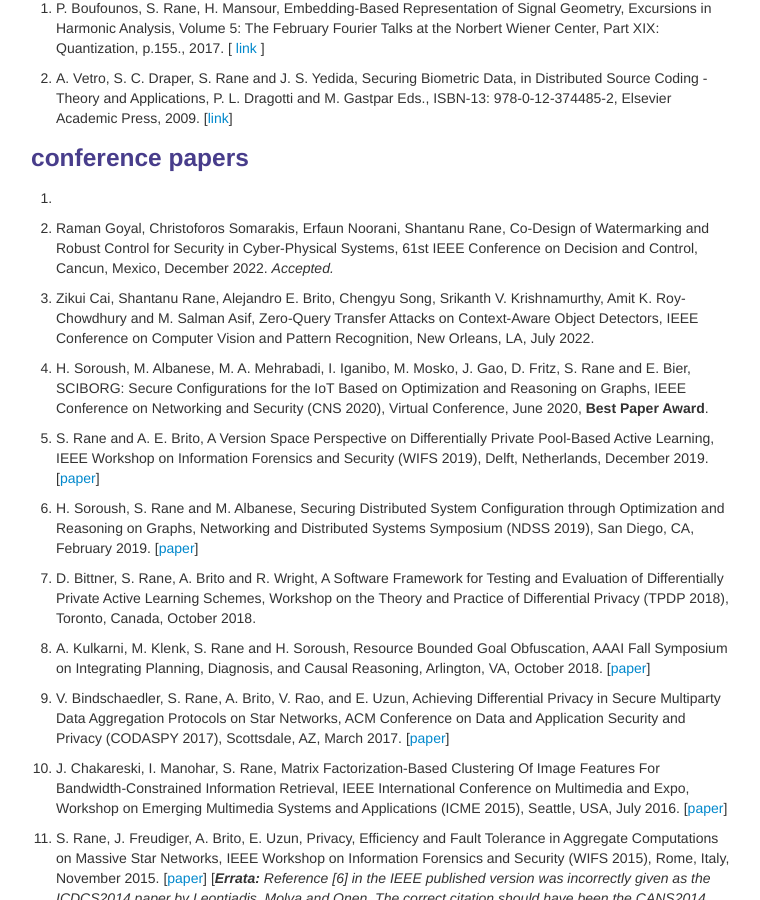
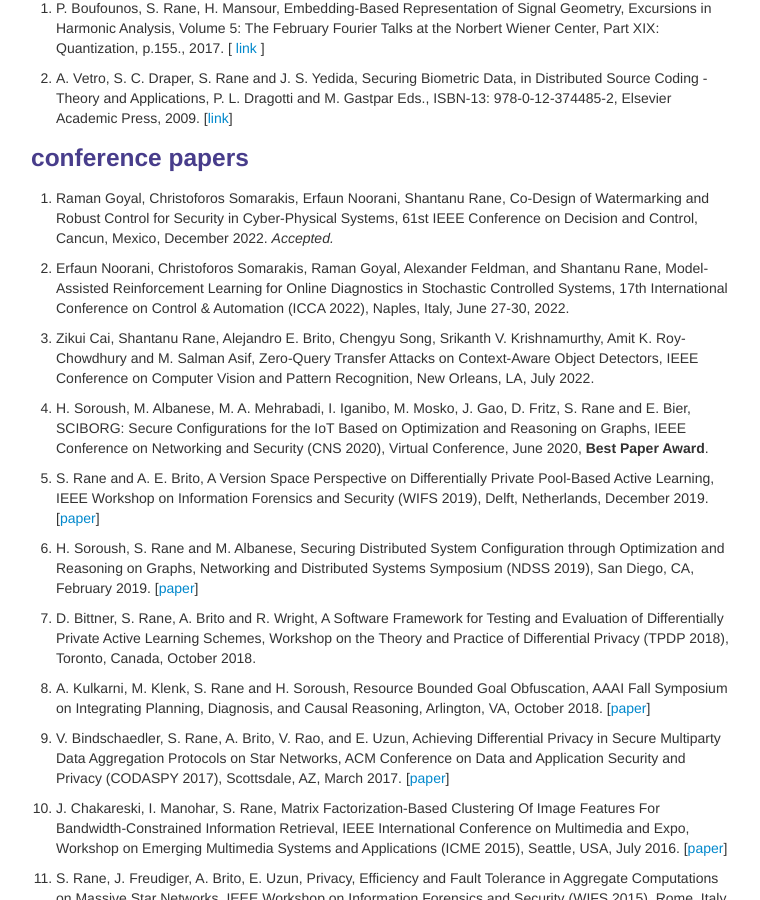
Before and after one commit to shantanudrane/shantanudrane.github.io, a Jekyll site: the page built from pages/pubs.md, in a window 1280 px wide and 900 px high, scrolled down 1256 px. Shown: the whole window, without its empty margins (259-1019 px from the left). Built offline with Jekyll 4.4.1, drawn with Linux system fonts in a browser that asks for light colours.

Commit message:
Added ICCA paper title

```diff
--- a/pages/pubs.md
+++ b/pages/pubs.md
@@ -49,8 +49,8 @@ description: Shantanu Rane's publications
 
 ### <a name="conferences"></a>conference papers
 <ol>
-<li><p></p></li>
 <li><p>Raman Goyal, Christoforos Somarakis, Erfaun Noorani, Shantanu Rane, Co-Design of Watermarking and Robust Control for Security in Cyber-Physical Systems, 61st IEEE Conference on Decision and Control, Cancun, Mexico, December 2022. <i>Accepted.</i></p></li>
+<li><p>Erfaun Noorani, Christoforos Somarakis, Raman Goyal, Alexander Feldman, and Shantanu Rane, Model-Assisted Reinforcement Learning for Online Diagnostics in Stochastic Controlled Systems, 17th International Conference on Control & Automation (ICCA 2022), Naples, Italy, June 27-30, 2022.</p></li>
 <li><p>Zikui Cai, Shantanu Rane, Alejandro E. Brito, Chengyu Song, Srikanth V. Krishnamurthy, Amit K. Roy-Chowdhury and M. Salman Asif, Zero-Query Transfer Attacks on Context-Aware Object Detectors, IEEE Conference on Computer Vision and Pattern Recognition, New Orleans, LA, July 2022.</p></li>
 <li><p>H. Soroush, M. Albanese, M. A. Mehrabadi, I. Iganibo, M. Mosko, J. Gao, D. Fritz, S. Rane and E. Bier, SCIBORG: Secure Configurations for the IoT Based on Optimization and Reasoning on Graphs, IEEE Conference on Networking and Security (CNS 2020), Virtual Conference, June 2020, <b>Best Paper Award</b>.</p></li>
 <li><p>S. Rane and A. E. Brito, A Version Space Perspective on Differentially Private Pool-Based Active Learning, IEEE Workshop on Information Forensics and Security (WIFS 2019), Delft, Netherlands, December 2019. [<a href="../assets/docs/rane19wifs.pdf">paper</a>]</p></li>
```
